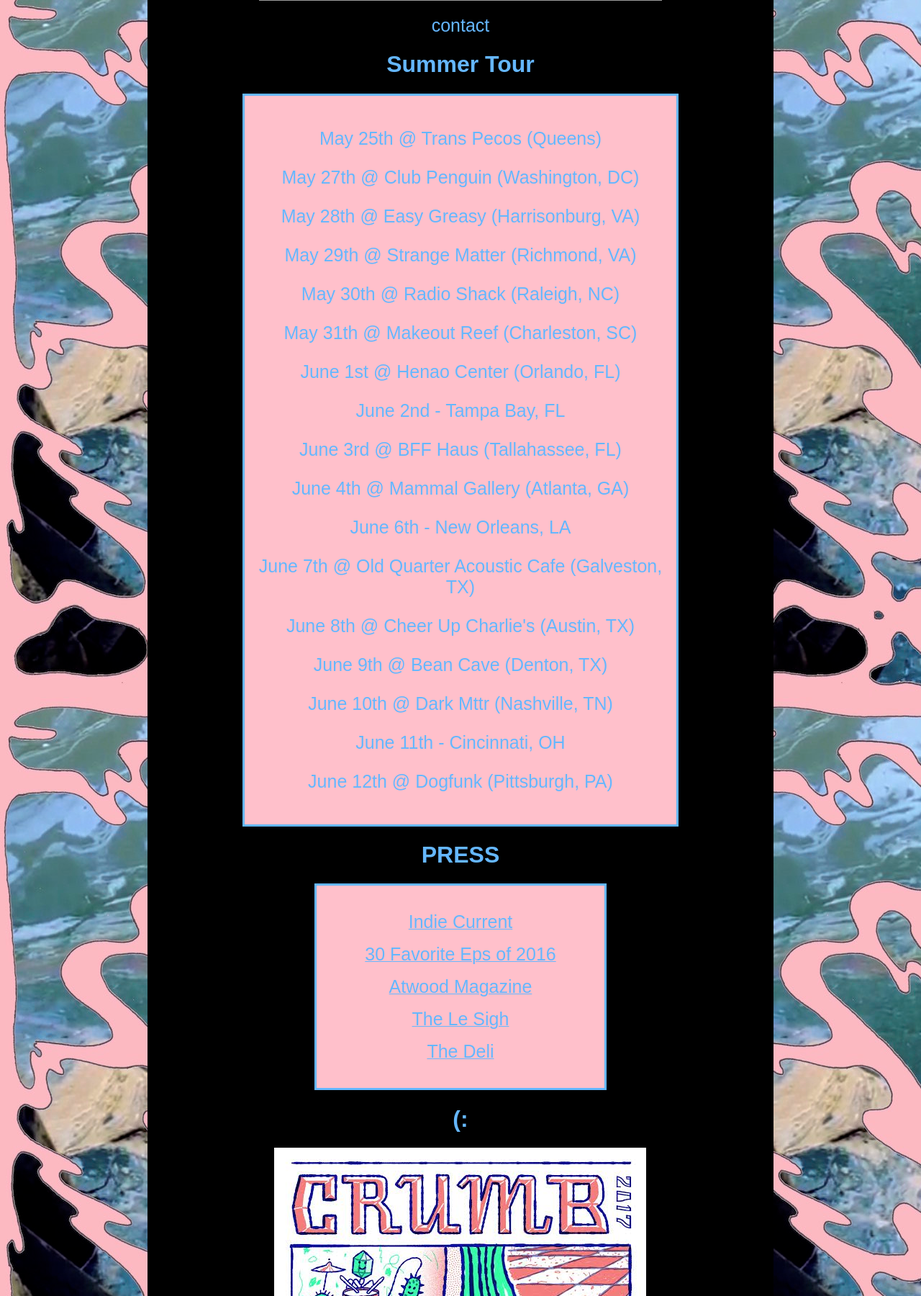
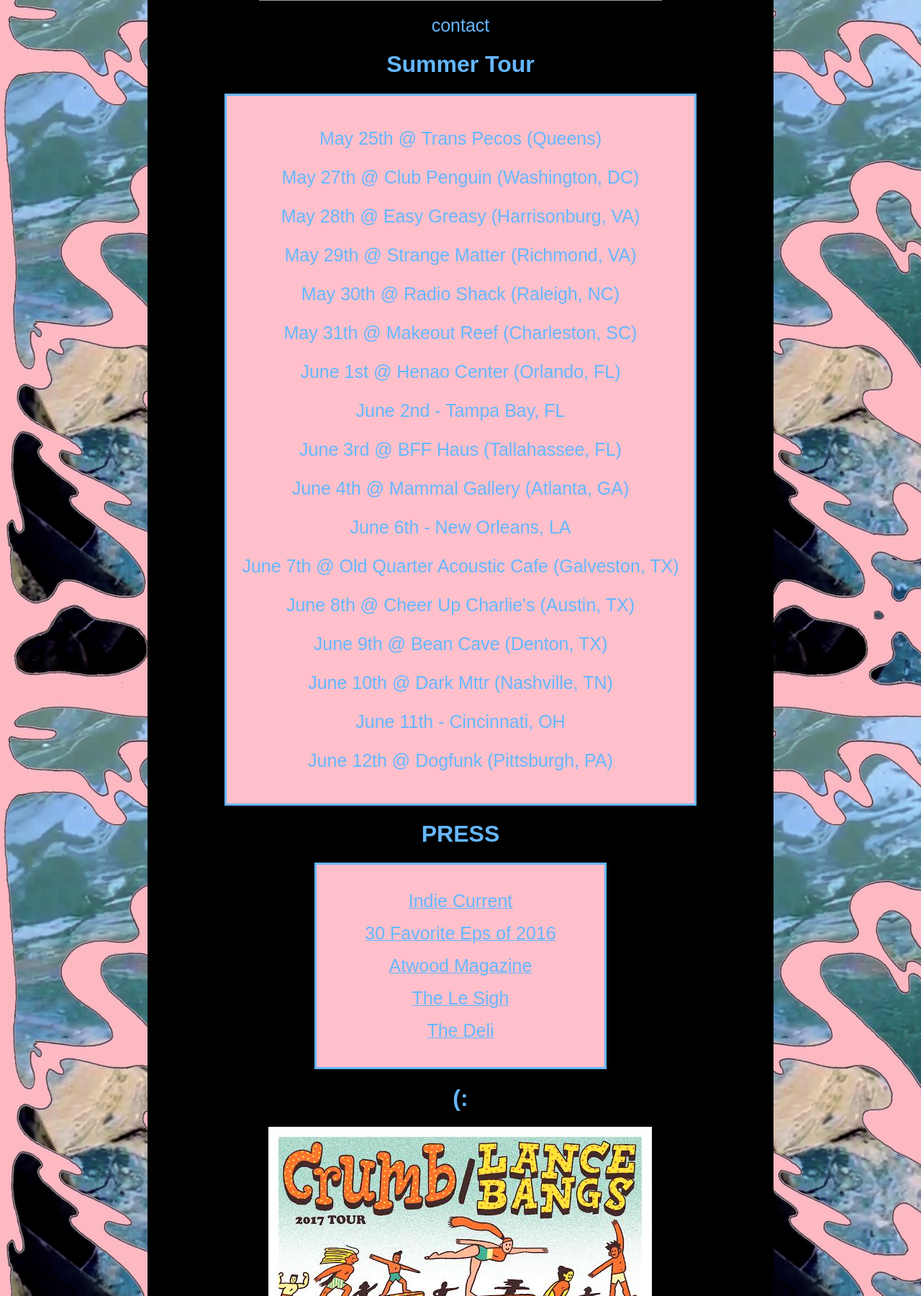
Before and after one commit to LilaRamani/crumb, a PHP site: page /index.html in a window 1280 px wide. Shown: the part 1032-2832 px from the top of the page at 72% size. Run offline with PHP 8.4, Linux system fonts and the light colour scheme; grey boxes are pictures that could not be loaded.

Commit message:
added tour poster

```diff
--- a/css/homepage.css
+++ b/css/homepage.css
@@ -57,7 +57,7 @@ a {
 }
 
 .shows {
-	width: 600px;
+	width: 650px;
 	background-color: pink;
 	padding-top: 20px;
 	padding-bottom: 20px;
--- a/index.html
+++ b/index.html
@@ -58,6 +58,7 @@
                   <p><a href="http://nyc.thedelimagazine.com/category/bands/crumb">The Deli</a></p>
                 </div>
                 <h1>(:</h1>
+                <img src='images/tourposter.jpg'/>
                 <img src='images/poster.jpg'/>
                 <img src='images/pic2.png'/>
                 <img src='images/pic3.png'/>
```
Also changed, not shown: images/tourposter.jpg (added).
